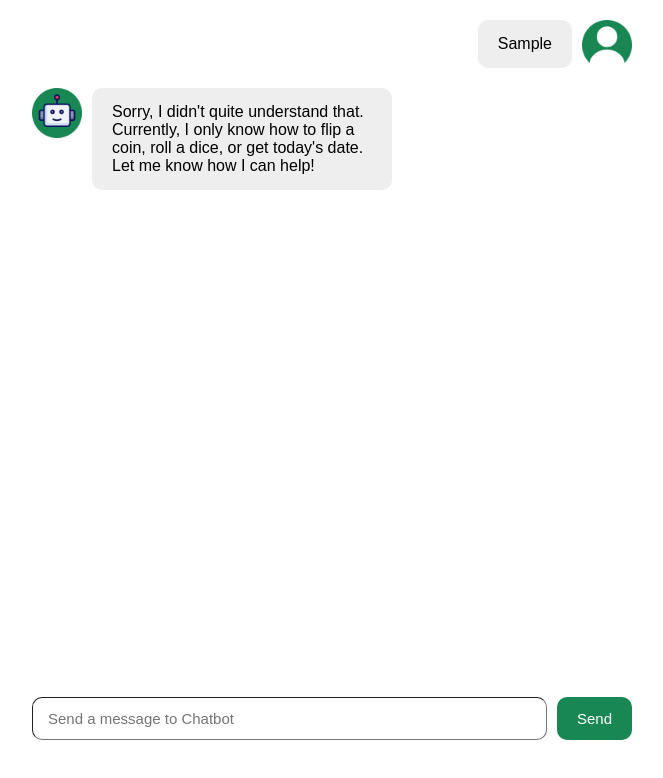
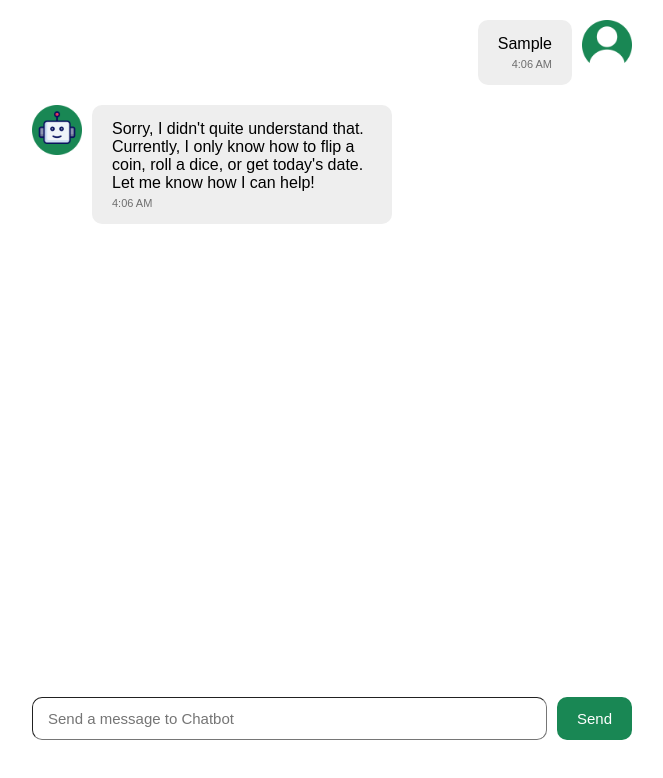
Before and after one commit to kingsleyokwudiri/react_learning, a React (Vite) app in the folder chatbot-app/: page / in a window 1280 px wide. Both pictures are taken after typing "Sample" into the empty fields and a click on the button "Send". Shown: the top 778 px of the page, without its empty margins (308-971 px from the left). Built offline with nearby package versions, Linux system fonts and the light colour scheme.

Commit message:
Add timestamps to chatbot messages with dayjs

```diff
--- a/chatbot-app/package.json
+++ b/chatbot-app/package.json
@@ -10,6 +10,7 @@
     "preview": "vite preview"
   },
   "dependencies": {
+    "dayjs": "^1.11.23",
     "react": "^19.2.8",
     "react-dom": "^19.2.8"
   },
--- a/chatbot-app/src/components/ChatInput.jsx
+++ b/chatbot-app/src/components/ChatInput.jsx
@@ -29,20 +29,22 @@ export function ChatInput({ chatMessages, setChatMessages }) {
     // }
     setInputText("");
     setIsLoading(true);
+    // saves when this message was sent, so it can be shown under the message
+    const time = new Date().toISOString();
     // builds a NEW array of messages (state must never be changed directly)
     const newChatMessage = [
       // copies every existing message into the new array
       ...chatMessages,
       // then adds the user's new message at the end of the array
       // crypto.randomUUID() gives each message a unique id for React's key
-      { message: inputText, sender: "user", id: crypto.randomUUID() },
+      { message: inputText, sender: "user", id: crypto.randomUUID(), time },
     ];
     // shows the user's message plus a temporary "Loading..." bubble while the
     // robot thinks. the reply below replaces this list, dropping the bubble
     setChatMessages([
       // copies in all the messages, including the user's new one
       ...newChatMessage,
-      { message: "Loading...", sender: "robot", id: crypto.randomUUID() },
+      { message: "Loading...", sender: "robot", id: crypto.randomUUID(), time },
     ]);
     // asks the Chatbot object from chatbot.js for a reply to the input
     // getResponseAsync waits a second before replying, and returns a Promise
@@ -55,7 +57,12 @@ export function ChatInput({ chatMessages, setChatMessages }) {
       // this rebuilds from newChatMessage, so the "Loading..." bubble is dropped
       ...newChatMessage,
       // adds the robot's real reply as the last message
-      { message: response, sender: "robot", id: crypto.randomUUID() },
+      {
+        message: response,
+        sender: "robot",
+        id: crypto.randomUUID(),
+        time: new Date().toISOString(),
+      },
     ]);
     setIsLoading(false);
   }
--- a/chatbot-app/src/components/ChatMessage.jsx
+++ b/chatbot-app/src/components/ChatMessage.jsx
@@ -1,8 +1,9 @@
+import dayjs from "dayjs";
 import RobotProfileImage from "../../public/robot.png";
 import UserProfileImage from "../../public/user.png";
 import "../styles/ChatMessage.css";
 
-export function ChatMessage({ message, sender }) {
+export function ChatMessage({ message, sender, time }) {
   // guard operator
   return (
     // React needs one single root element, so everything goes in a <div>
@@ -13,8 +14,14 @@ export function ChatMessage({ message, sender }) {
         <img src={RobotProfileImage} className="chat-message-profile" />
       )}
       {/* { } inserts JavaScript into JSX, here the message text */}
-
-      <div className="chat-message-text">{message}</div>
+      <div className="chat-message-text">
+        {message}
+        {time && (
+          <div className="chat-message-time">
+            {dayjs(time).format("h:mm A")}
+          </div>
+        )}
+      </div>
 
       {sender === "user" && (
         <img src={UserProfileImage} className="chat-message-profile" />
--- a/chatbot-app/src/components/ChatMessages.jsx
+++ b/chatbot-app/src/components/ChatMessages.jsx
@@ -34,6 +34,7 @@ function ChatMessages({ chatMessages }) {
           <ChatMessage
             message={chatMessage.message}
             sender={chatMessage.sender}
+            time={chatMessage.time}
             key={chatMessage.id}
           />
         );
--- a/chatbot-app/src/styles/ChatMessage.css
+++ b/chatbot-app/src/styles/ChatMessage.css
@@ -19,6 +19,17 @@
   max-width: 300px;
 }
 
+.chat-message-time {
+  margin-top: 6px;
+  font-size: 11px;
+  line-height: 1;
+  color: rgb(110, 110, 110);
+}
+
+.chat-message-user .chat-message-time {
+  text-align: right;
+}
+
 .chat-message-profile {
   width: 50px;
 
```
Also changed, not shown: 1 other file (tests, documents, lock files or other folders).
